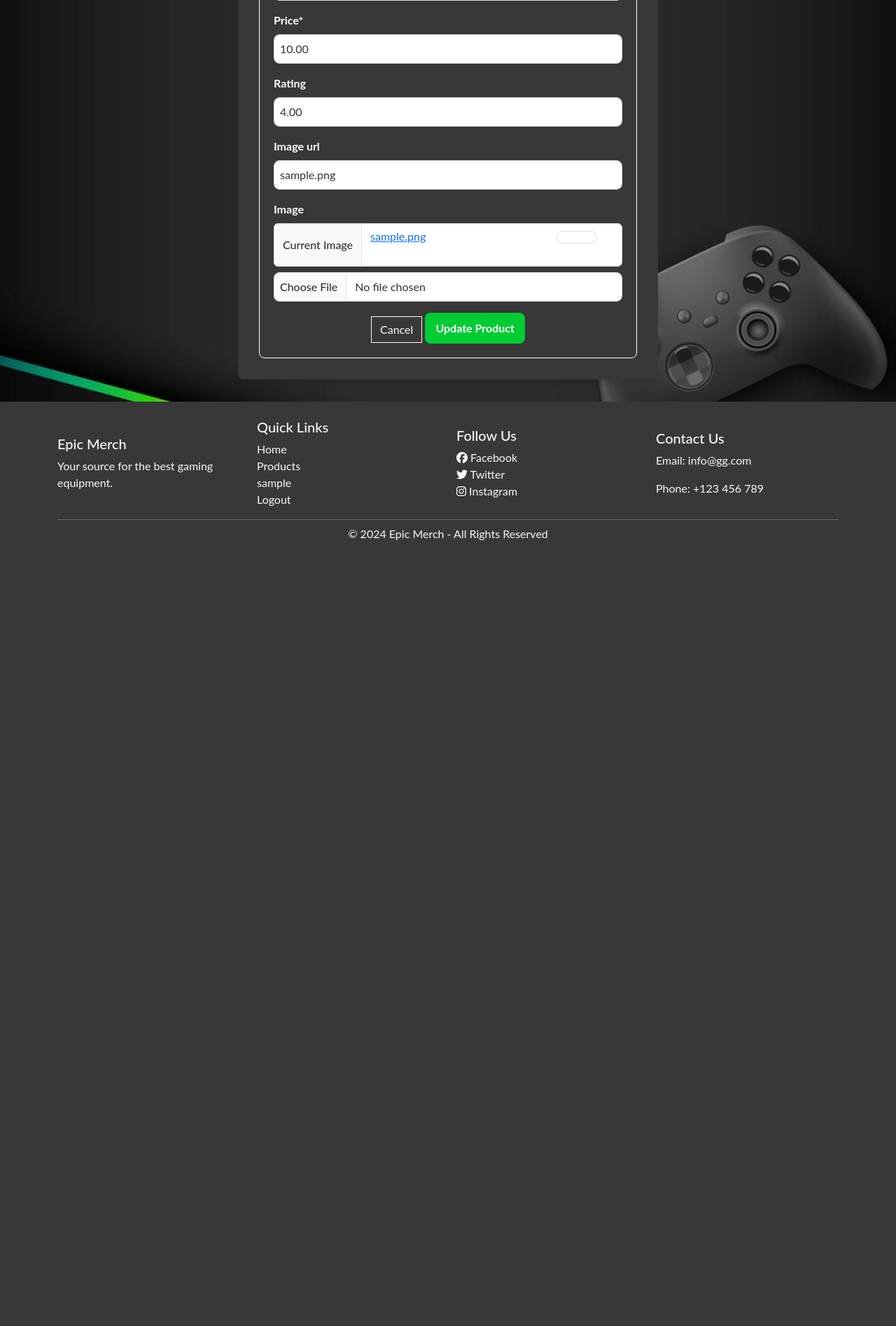
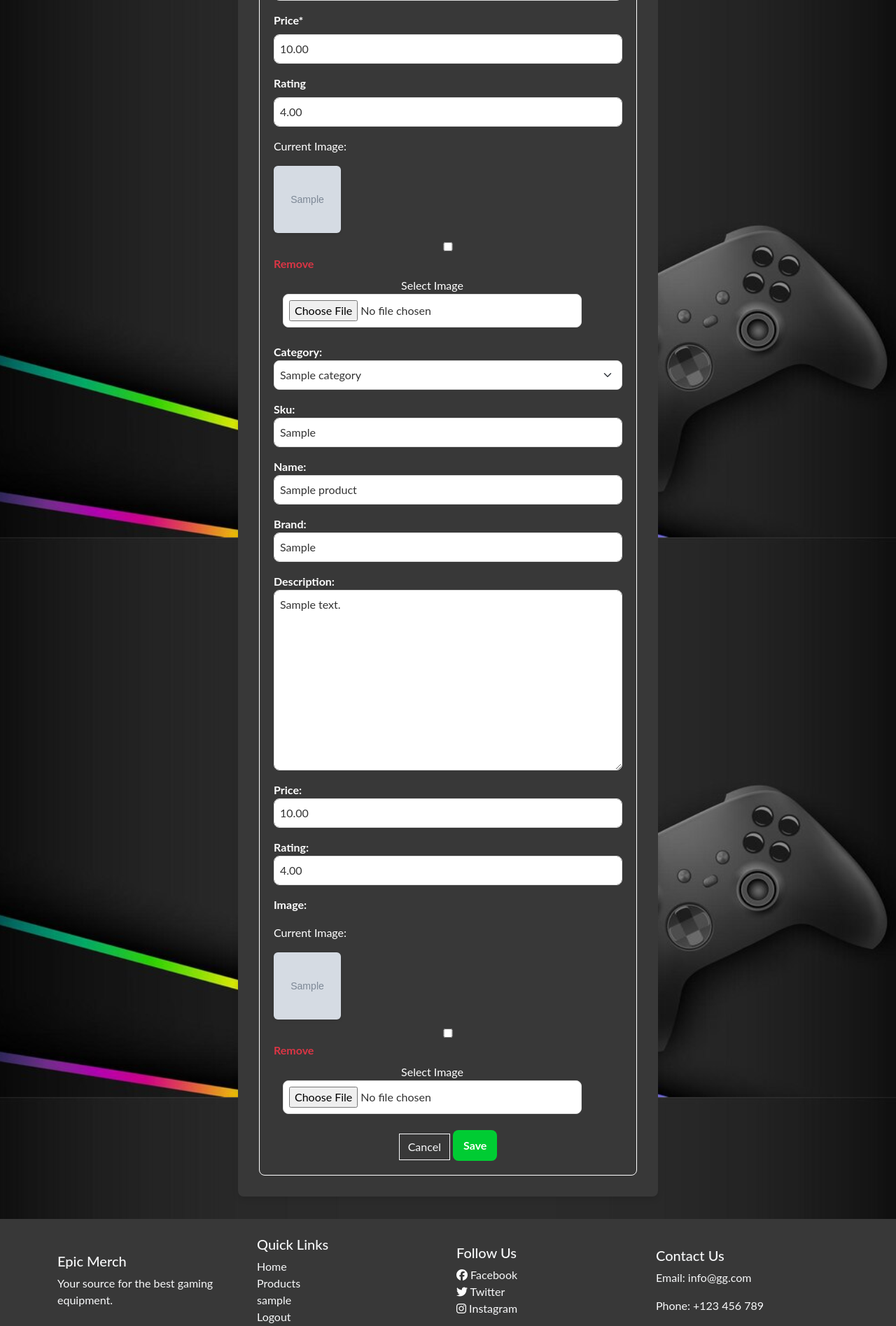
Before and after one commit to nazar0309/epic_merch, a Django app: page /products/edit/1/ in a window 1280 px wide. Shown: the part 832-2727 px from the top of the page at 70% size. Before the commit the page ends 1604 px from the top, so only its background shows below. Run offline with Django 3.2, Linux system fonts and the light colour scheme; a user stored in the database is signed in; tables that the repository leaves empty hold one stand-in row (values such as "Sample post"); grey boxes marked "Sample" are stand-in pictures; some libraries are stand-ins or nearby versions.

Commit message:
Fix custom widget handling to show image

```diff
--- a/products/forms.py
+++ b/products/forms.py
@@ -2,9 +2,7 @@ from django import forms
 from .widgets import CustomClearableFileInput
 from .models import Product, Category
 
-
 class ProductForm(forms.ModelForm):
-
     class Meta:
         model = Product
         fields = '__all__'
--- a/products/models.py
+++ b/products/models.py
@@ -26,7 +26,6 @@ class Product(models.Model):
     description = models.TextField()
     price = models.DecimalField(max_digits=6, decimal_places=2)
     rating = models.DecimalField(max_digits=6, decimal_places=2, null=True, blank=True)
-    image_url = models.URLField(max_length=1024, null=True, blank=True)
     image = models.ImageField(null=True, blank=True)
 
     def __str__(self):
--- a/products/templates/custom_widget_templates/custom_clerable_file_input.html
+++ b/products/templates/products/custom_widget_templates/custom_clearable_file_input.html
@@ -1,6 +1,6 @@
-{% if widget.is_initial %}
+{% if widget.is_initial and widget.value %}
     <p>{{ widget.initial_text }}:</p>
-    <a href="{{ widget.value.url }}">
+    <a href="{{ widget.value.url }}" target="_blank">
         <img width="96" height="96" class="rounded shadow-sm" src="{{ widget.value.url }}">
     </a>
     {% if not widget.required %}
@@ -8,10 +8,11 @@
             <input class="custom-control-input" type="checkbox" name="{{ widget.checkbox_name }}" id="{{ widget.checkbox_id }}">
             <label class="custom-control-label text-danger" for="{{ widget.checkbox_id }}">{{ widget.clear_checkbox_label }}</label>
         </div>
-    {% endif %}<br>
-    {{ widget.input_text }}
+    {% endif %}
 {% endif %}
+
 <span class="btn btn-black rounded-0 btn-file">
     Select Image <input id="new-image" type="{{ widget.type }}" name="{{ widget.name }}"{% include "django/forms/widgets/attrs.html" %}>
 </span>
+
 <strong><p class="text-danger" id="filename"></p></strong>
--- a/products/templates/products/edit_product.html
+++ b/products/templates/products/edit_product.html
@@ -2,6 +2,7 @@
 {% load static %}
 
 {% block extra_css %}
+    <!-- Link the same CSS file used for Add Product form -->
     <link rel="stylesheet" href="{% static 'products/css/add_product.css' %}">
 {% endblock %}
 
@@ -9,12 +10,21 @@
 <div class="d-flex justify-content-center align-items-center min-vh-100">
     <div class="add-product-container">
         <h2 class="logo-font mb-4 text-white text-center">Edit Product</h2>
-        <form method="POST" action="{% url 'edit_product' product.id %}" enctype="multipart/form-data" class="add-product-form">
+        <form method="POST" enctype="multipart/form-data" class="add-product-form">
             {% csrf_token %}
-            {{ form|crispy }}
-            <div class="add-product-btn-container">
+            {% for field in form %}
+                        {% if field.name != 'image' %}
+                            {{ field | as_crispy_field }}
+                        {% else %}
+                            {{ field }}
+                        {% endif %}
+            {% endfor %}
+            <!-- Render the form fields as paragraphs -->
+            {{ form.as_p }}
+            <!-- Add the button with the same styling -->
+            <div class="add-product-btn-container mt-3">
                 <a class="btn btn-outline-light rounded-0" href="{% url 'products' %}">Cancel</a>
-                <button class="add-product-btn rounded-0" type="submit">Update Product</button>
+                <button class="add-product-btn rounded-0" type="submit">Save</button>
             </div>
         </form>
     </div>
--- a/products/views.py
+++ b/products/views.py
@@ -113,6 +113,7 @@ def edit_product(request, product_id):
         return redirect(reverse('home'))
 
     product = get_object_or_404(Product, pk=product_id)
+
     if request.method == 'POST':
         form = ProductForm(request.POST, request.FILES, instance=product)
         if form.is_valid():
--- a/products/widgets.py
+++ b/products/widgets.py
@@ -1,6 +1,5 @@
 from django.forms.widgets import ClearableFileInput
 from django.utils.translation import gettext_lazy as _
-
 
 class CustomClearableFileInput(ClearableFileInput):
     clear_checkbox_label = _('Remove')
```
Also changed, not shown: products/templates/products/add_product.html (+7 -0 lines), products/templates/products/products.html (+9 -16 lines), products/migrations/0003_remove_product_image_url.py (added).
